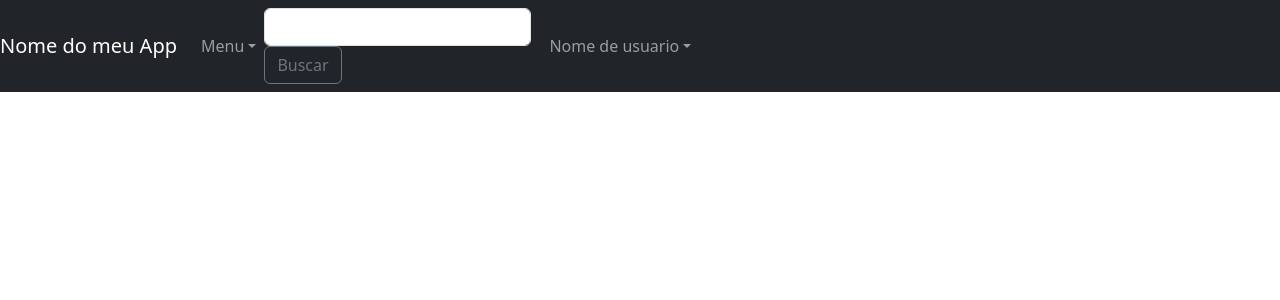
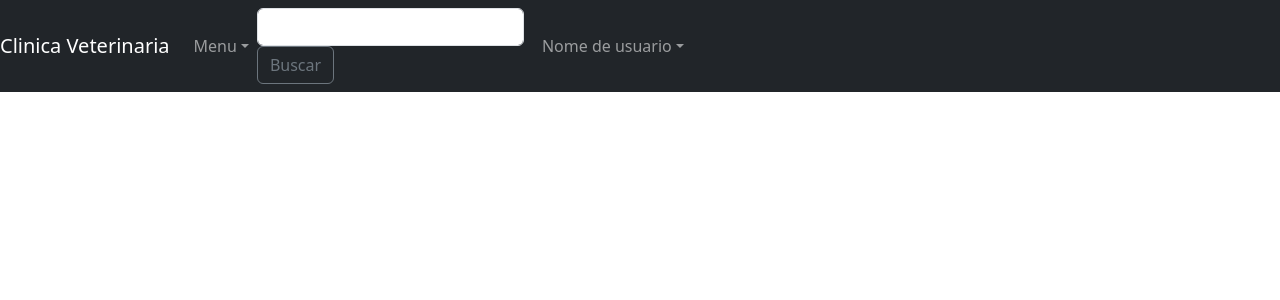
Before and after one commit to anleaes/2023-02-UDWMJ-GRUPO-05, a Django app: template clinica_veterinaria/templates/base.html in a window 1280 px wide. Shown: the top 300 px of the page. Run offline with Django 3.2, Linux system fonts and the light colour scheme; the template is opened without the code that fills it, so the values that code supplies are empty; some libraries are stand-ins or nearby versions.

Commit message:
base html alterada

```diff
--- a/clinica_veterinaria/templates/base.html
+++ b/clinica_veterinaria/templates/base.html
@@ -8,13 +8,13 @@
     <meta name="viewport" content="width=device-width, initial-scale=1.0">
     <link rel="stylesheet" href="{% static 'css/jquery-ui.css' %}">
     <link rel="stylesheet" href="{% static 'css/bootstrap.min.css' %}">
-    <title>{% block title %}Nome do meu App{% endblock title %}</title>
+    <title>{% block title %}Clinica Veterinaria{% endblock title %}</title>
 </head>
 <body>
 
 
     <nav class="navbar navbar-expand-lg navbar-dark bg-dark">
-        <a class="navbar-brand" href="/">Nome do meu App</a>
+        <a class="navbar-brand" href="/">Clinica Veterinaria</a>
         <button class="navbar-toggler" type="button" data-toggle="collapse" data-target="#navbarsExample05" aria-controls="navbarsExample05" aria-expanded="false" aria-label="Toggle navigation">
             <span class="navbar-toggler-icon"></span>
         </button>
```
